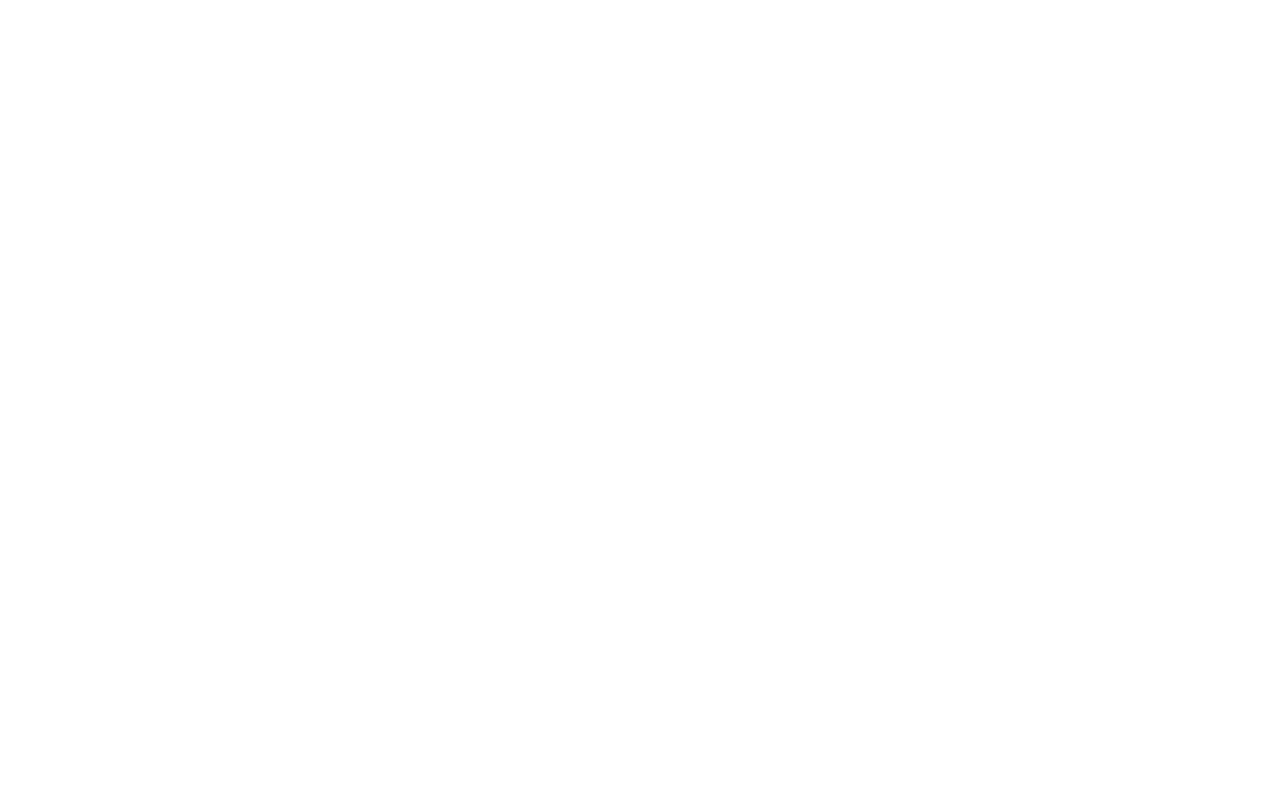
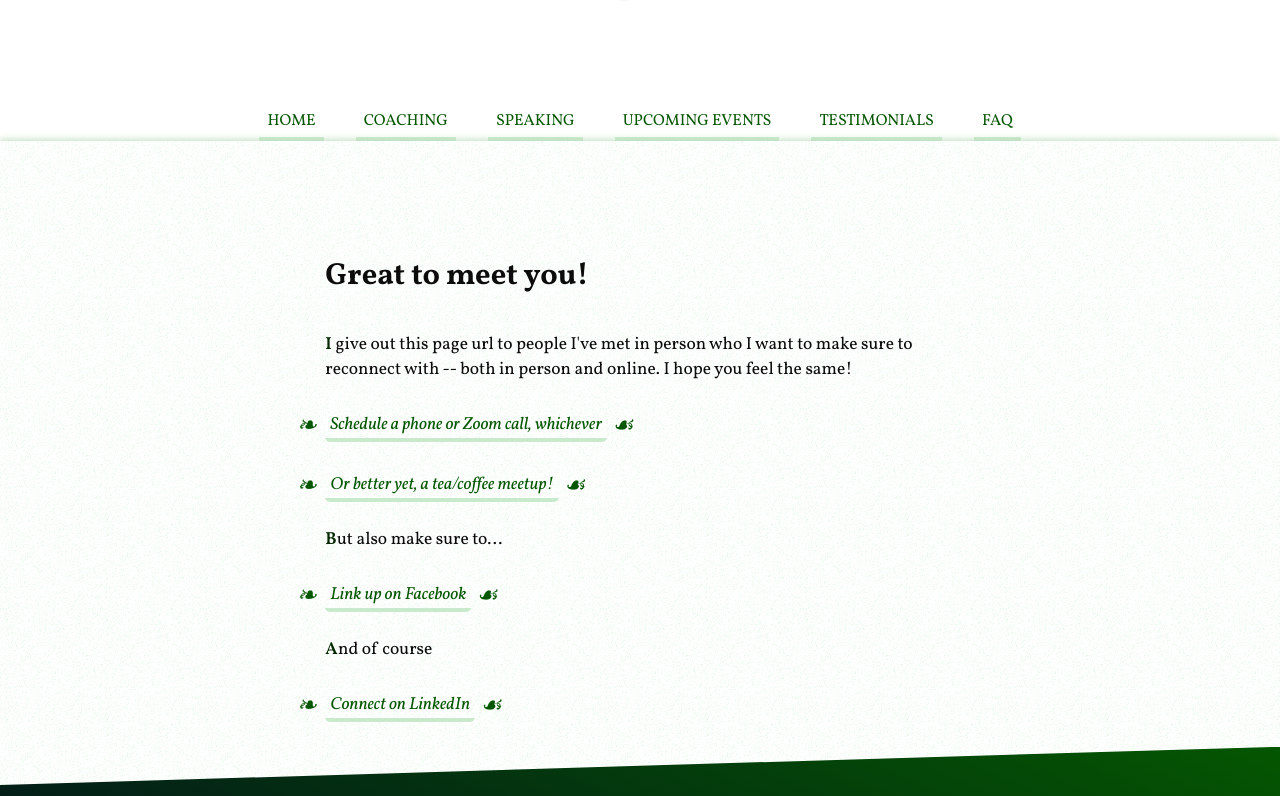
Before and after one commit to MonkeyDZeke/opheron, a Next.js app: page /connect in a window 1280 px wide. Before the commit this address had no page. Shown: the part 490-1286 px from the top of the page. Before the commit the page ends 800 px from the top, so only its background shows below. Built offline with nearby package versions, Linux system fonts and the light colour scheme.

Commit message:
creating connect page

```diff
--- /dev/null
+++ b/pages/connect.tsx
@@ -0,0 +1,30 @@
+import Head from 'next/head'
+import Layout from '../components/layout'
+import ActionLink from '../components/ActionLink'
+import styles from '../styles/connect.module.scss'
+
+export default function Contribute() {
+  return (
+    <div className="container">
+      <Head>
+        <title>Connect - Catalytic Conversations</title>
+      </Head>
+
+      <Layout page="contribute">
+        <article className={styles.connect}>
+          <h3>Great to meet you!</h3>
+          <p>
+            I give out this page url to people I&apos;ve met in person who I want to make sure to
+            reconnect with -- both in person and online. I hope you feel the same!
+          </p>
+          <p><ActionLink left target="_blank" rel="external" href="https://calendly.com/jaymes-opheron/deep-talk">Schedule a phone or Zoom call, whichever</ActionLink></p>
+          <p><ActionLink left target="_blank" rel="external" href="https://calendly.com/jaymes-opheron/tea-or-coffee">Or better yet, a tea/coffee meetup!</ActionLink></p>
+          <p>But also make sure to...</p>
+          <p><ActionLink left target="_blank" rel="external" href="https://www.facebook.com/jaymes.opheron">Link up on Facebook</ActionLink></p>
+          <p>And of course</p>
+          <p><ActionLink left target="_blank" rel="external" href="https://www.linkedin.com/in/jaymesopheron/">Connect on LinkedIn</ActionLink></p>
+        </article>
+      </Layout>
+    </div>
+  )
+}
--- /dev/null
+++ b/styles/connect.module.scss
@@ -0,0 +1,6 @@
+.connect {
+  .action {
+    left: 0;
+    transform: reset;
+  }
+}
```
